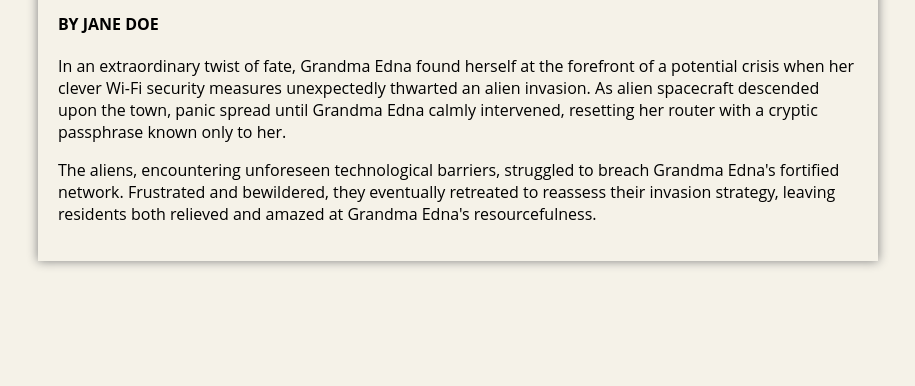
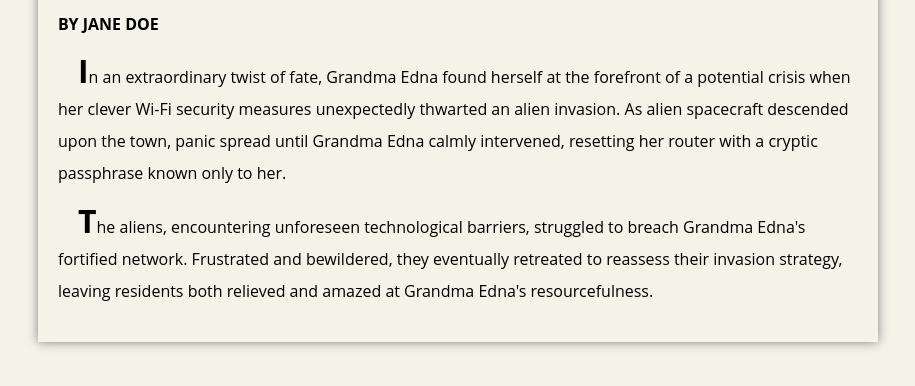
Before and after one commit to csant510/Build-a-Newspaper-Article, a plain HTML site: page index.html in a window 1280 px wide. Shown: the part 262-648 px from the top of the page, without its empty margins (182-1097 px from the left). Drawn offline with Linux system fonts and the light colour scheme.

Commit message:
Update styles.css

```diff
--- a/styles.css
+++ b/styles.css
@@ -41,3 +41,15 @@ body {
     font-size: 1.5em;
     margin-bottom: 15px;
  }
+
+ .text {
+    text-indent: 20px;
+    line-height: 2em;
+    font-size: 1em;
+    margin-bottom: 15px;
+ }
+
+ .text::first-letter {
+    font-size: 2em;
+    font-weight: bold;
+ }
```
